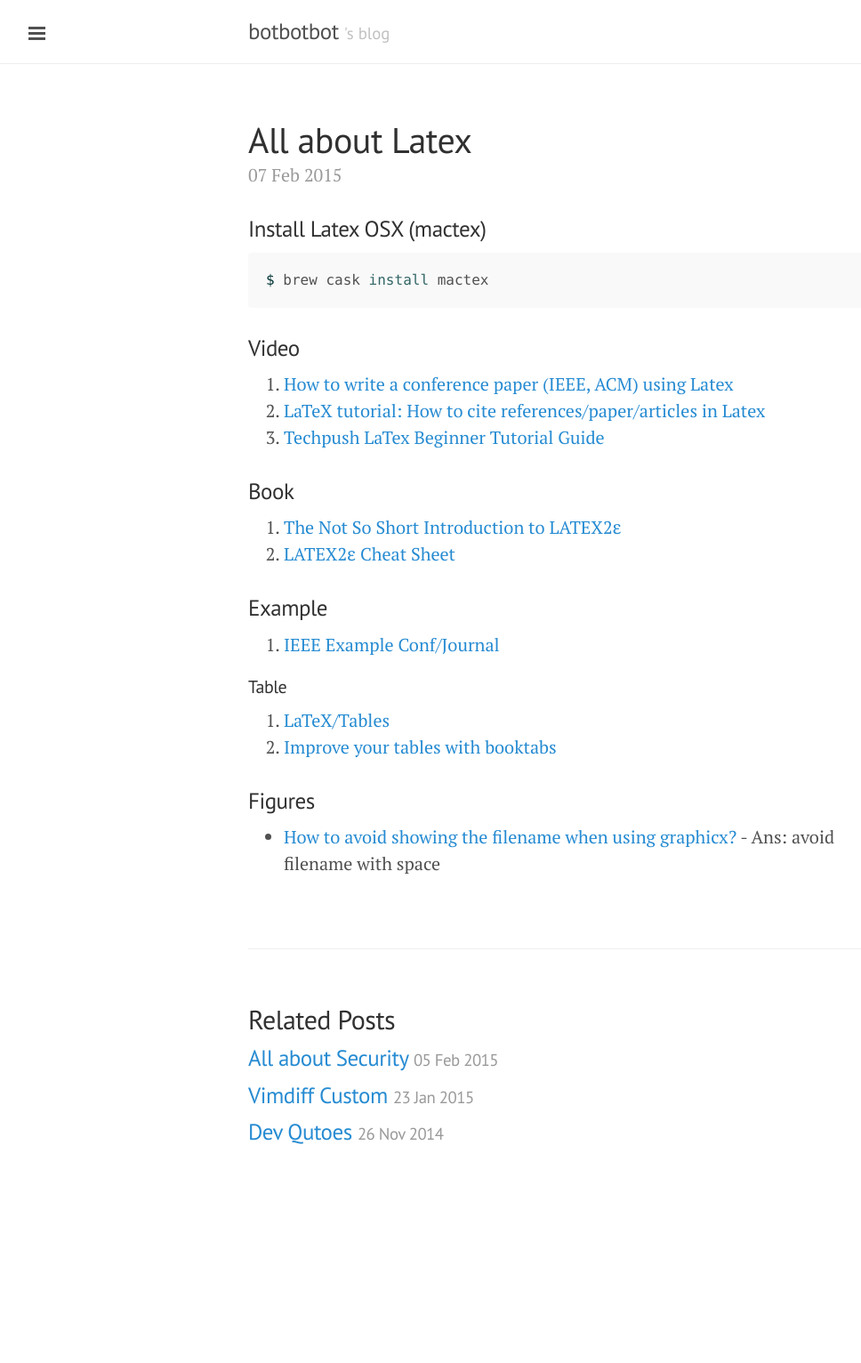
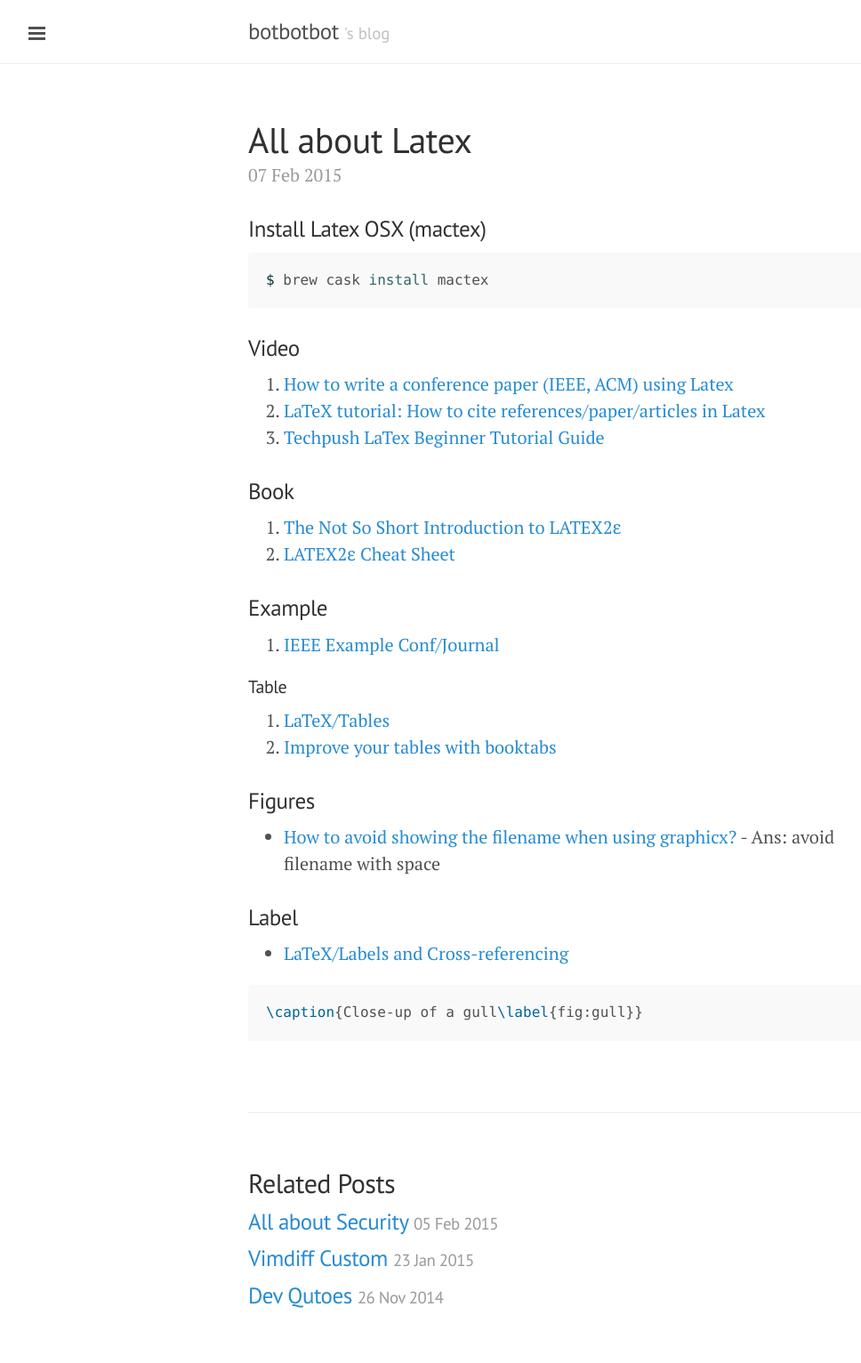
Before and after one commit to ibotdotout/ibotdotout.github.io, a Jekyll site: the page built from _posts/2015-02-07-latex.md, in a window 1280 px wide. Shown: the whole page at 89% size, without its empty margins (1-969 px from the left). Built offline with Jekyll 4.4.1, drawn with Linux system fonts in a browser that asks for light colours; Markdown is read by kramdown in place of the engine named in the settings; before the commit the page ends 1348 px from its top, so only the background shows below that.

Commit message:
Update 2015-02-07-latex.md

````diff
--- a/_posts/2015-02-07-latex.md
+++ b/_posts/2015-02-07-latex.md
@@ -30,3 +30,10 @@ $ brew cask install mactex
 
 ### Figures
 - [How to avoid showing the filename when using graphicx?](http://tex.stackexchange.com/questions/4129/how-to-avoid-showing-the-filename-when-using-graphicx) - Ans: avoid filename with space
+
+### Label
+- [LaTeX/Labels and Cross-referencing](http://en.wikibooks.org/wiki/LaTeX/Labels_and_Cross-referencing)
+
+```tex
+\caption{Close-up of a gull\label{fig:gull}}
+```
````
